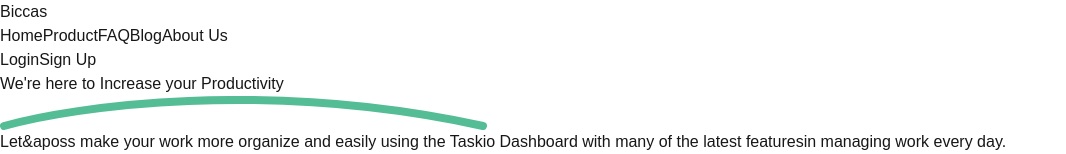
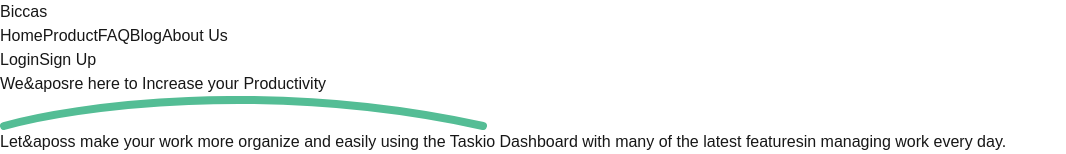
Before and after one commit to saksham1864/se_sample, a Next.js app: page / in a window 1280 px wide. Shown: the top 154 px of the page, without its empty margins (0-1066 px from the left). Built offline with nearby package versions, Linux system fonts and the light colour scheme.

Commit message:
Update intro.js

```diff
--- a/src/app/components/intro.js
+++ b/src/app/components/intro.js
@@ -8,7 +8,7 @@
         <div className="absolute w-[600px] h-[500px] bg-[#52BDAA] opacity-30 rounded-full blur-[100px] left-[-200px] top-[-100px]"></div>
         <div className="md:w-1/2   p-4 text-left">
           <h1 className="text-7xl md:ml-24 font-bold  text-gray-900">
-            We're here to Increase your Productivity
+            We&aposre here to Increase your Productivity
           </h1>
           <div className="md:flex text-start hidden md:ml-24 mt-16 ">
             <div>
```
